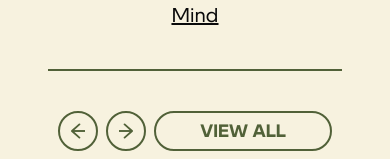
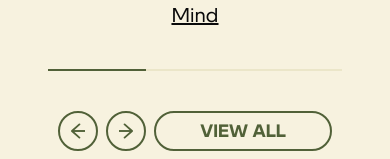
Before and after one commit to brynldrn/bea-and-neil-wedding, a Next.js app: page / in a window 390 px wide. Shown: the part 2744-2903 px from the top of the page. Built offline with nearby package versions, Linux system fonts and the light colour scheme; what google-auth-library would draw is missing.

Commit message:
feat: add carousel progress and animation

```diff
--- a/components/base-carousel.tsx
+++ b/components/base-carousel.tsx
@@ -51,7 +51,7 @@ interface CarouselContextType {
   selectedSnap: any;
   snapCount: any;
   isScale: boolean;
-  slidesrArr: ThumbnailSlide[];
+  slidesArr: ThumbnailSlide[];
   setSlidesArr: any;
   emblaThumbsRef: any;
   onThumbClick: any;
@@ -84,7 +84,7 @@ const Carousel: React.FC<CarouselProps> = ({
   isAutoPlay = false,
 }) => {
   const carouselId = useId();
-  const [slidesrArr, setSlidesArr] = useState<Element[]>([]);
+  const [slidesArr, setSlidesArr] = useState<Element[]>([]);
   const plugins = [];
 
   if (activeSlider) {
@@ -257,7 +257,7 @@ const Carousel: React.FC<CarouselProps> = ({
         isScale,
         emblaThumbsRef,
         onThumbClick,
-        slidesrArr,
+        slidesArr,
       }}
     >
       <div
@@ -569,14 +569,14 @@ export const useSelectedSnapDisplay = (
 };
 
 export const ThumsSlider: React.FC = () => {
-  const { emblaThumbsRef, slidesrArr, selectedIndex, onThumbClick } =
+  const { emblaThumbsRef, slidesArr, selectedIndex, onThumbClick } =
     useCarouselContext();
-  // console.log(slidesrArr);
+  // console.log(slidesArr);
 
   return (
     <div className='overflow-hidden mt-2' ref={emblaThumbsRef}>
       <div className='flex flex-row gap-2'>
-        {slidesrArr.map((slide, index) => (
+        {slidesArr.map((slide, index) => (
           <div
             key={`thumb-${index}`}
             className={`min-w-0 w-full xl:h-24 aspect-auto border-2 rounded-md ${index === selectedIndex
--- /dev/null
+++ b/components/carousel-progress.tsx
@@ -0,0 +1,15 @@
+'use client';
+
+import { useCarouselContext } from "./base-carousel";
+import { motion } from 'motion/react';
+
+export default function CarouselProgress() {
+  const { selectedIndex, slidesArr } = useCarouselContext();
+  const width = (selectedIndex + 1) / slidesArr.length
+
+  return (
+    <div className='block h-0.5 w-full bg-off-white lg:w-1/3 xl:w-[607px] relative overflow-hidden lg:hidden'>
+      <motion.span transition={{ type: 'tween', duration: 0.5 }} layout style={{ width: `${width * 100}%` }} className="absolute top-0 left-0 h-0.5 bg-dark-green w-full" />
+    </div>
+  )
+}
--- a/components/carousel.tsx
+++ b/components/carousel.tsx
@@ -17,6 +17,7 @@ import leftArrow from '@/public/icons/arrow-left.svg'
 import Lightbox from "yet-another-react-lightbox";
 import "yet-another-react-lightbox/styles.css";
 import NextJsImage from './nextJsImage';
+import CarouselProgress from './carousel-progress';
 
 export default function Carousel() {
   const [_width, setWidth] = useState(0);
@@ -34,18 +35,18 @@ export default function Carousel() {
       }}>
         <SliderContainer className='gap-2 lg:gap-4'>
           <Slider>
-            <motion.div className='min-w-[20rem] min-h-[25rem] relative aspect-[469/608] lg:min-w-[469px] lg:min-h-[608px] max-h-[423px]'>
-              <Image src={slide01} fill alt='Slide 1' />
+            <motion.div className='min-w-[20rem] min-h-[25rem] relative aspect-[469/608] lg:min-w-[469px] lg:min-h-[608px] max-h-[423px] overflow-hidden'>
+              <Image src={slide01} fill alt='Slide 1' className="hover:scale-110 duration-1000 ease-in-out" />
             </motion.div>
           </Slider>
           <Slider>
-            <motion.div className='min-w-[20rem] min-h-[25rem] relative aspect-[469/608] lg:min-w-[469px] lg:min-h-[608px] max-h-[423px]'>
-              <Image src={slide02} fill alt='Slide 2' />
+            <motion.div className='min-w-[20rem] min-h-[25rem] relative aspect-[469/608] lg:min-w-[469px] lg:min-h-[608px] max-h-[423px] overflow-hidden'>
+              <Image src={slide02} fill alt='Slide 2' className="hover:scale-110 duration-1000 ease-in-out" />
             </motion.div>
           </Slider>
           <Slider>
-            <motion.div className='min-w-[20rem] min-h-[25rem] relative aspect-[469/608] lg:min-w-[469px] lg:min-h-[608px] max-h-[423px]'>
-              <Image src={slide03} fill alt='Slide 3' />
+            <motion.div className='min-w-[20rem] min-h-[25rem] relative aspect-[469/608] lg:min-w-[469px] lg:min-h-[608px] max-h-[423px] overflow-hidden'>
+              <Image src={slide03} fill alt='Slide 3' className="hover:scale-110 duration-1000 ease-in-out" />
             </motion.div>
           </Slider>
         </SliderContainer>
@@ -55,7 +56,8 @@ export default function Carousel() {
           <span className='block mx-auto lg:mx-0 w-full text-center font-sans text-xl lg:w-auto'>Photo and video by <a href="https://www.instagram.com/_frameofmnd/" target="_blank" rel="noopener noreferrer">Frame of Mind</a></span>
 
           {/* divider */}
-          <span className='block h-0.5 w-full bg-dark-green lg:w-1/3 xl:w-[607px]' />
+          <span className='h-0.5 w-full bg-dark-green lg:w-1/3 xl:w-[607px] hidden lg:block' />
+          <CarouselProgress />
 
           {/* carousel controls */}
           <div className='flex gap-2 items-center justify-center'>
```
